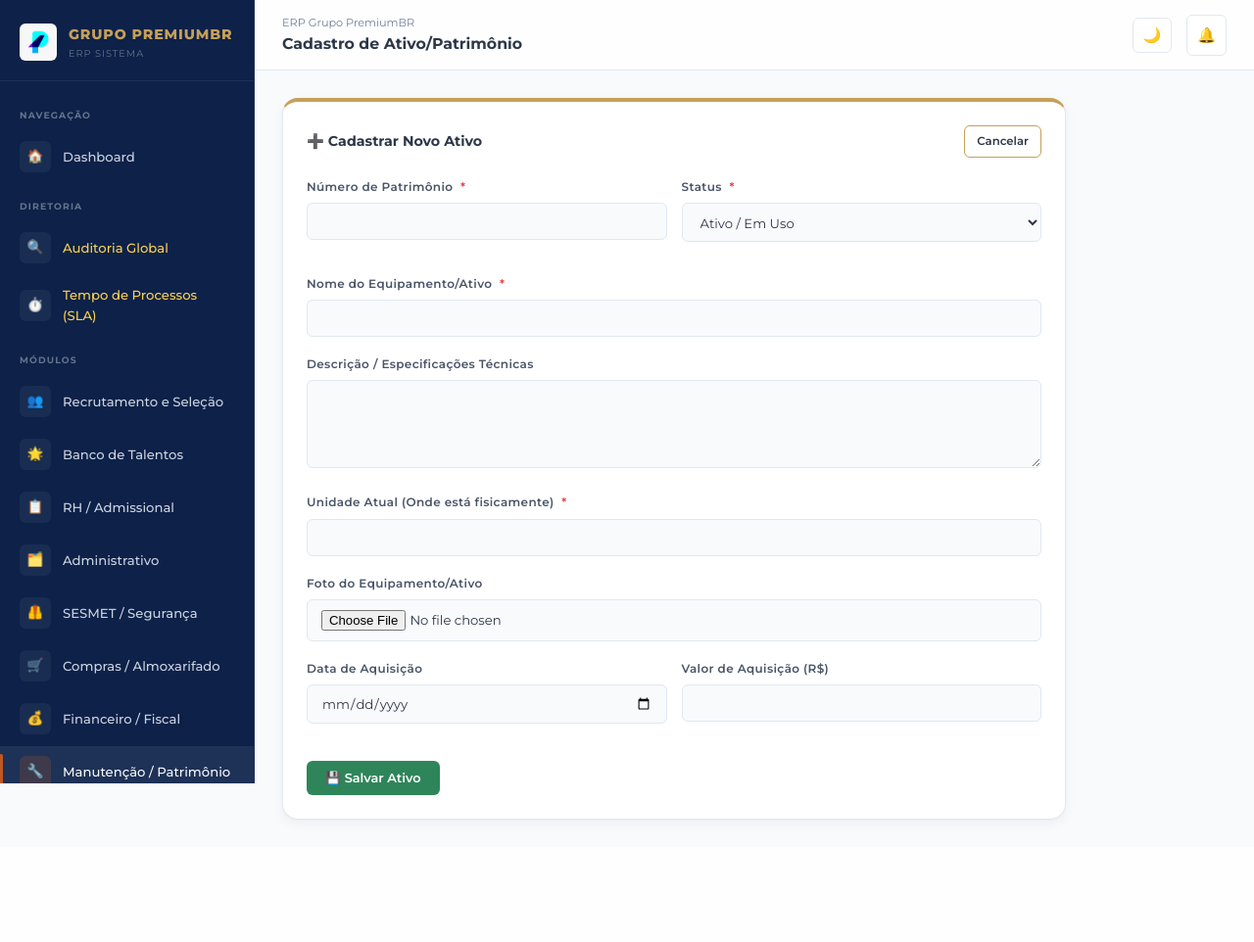
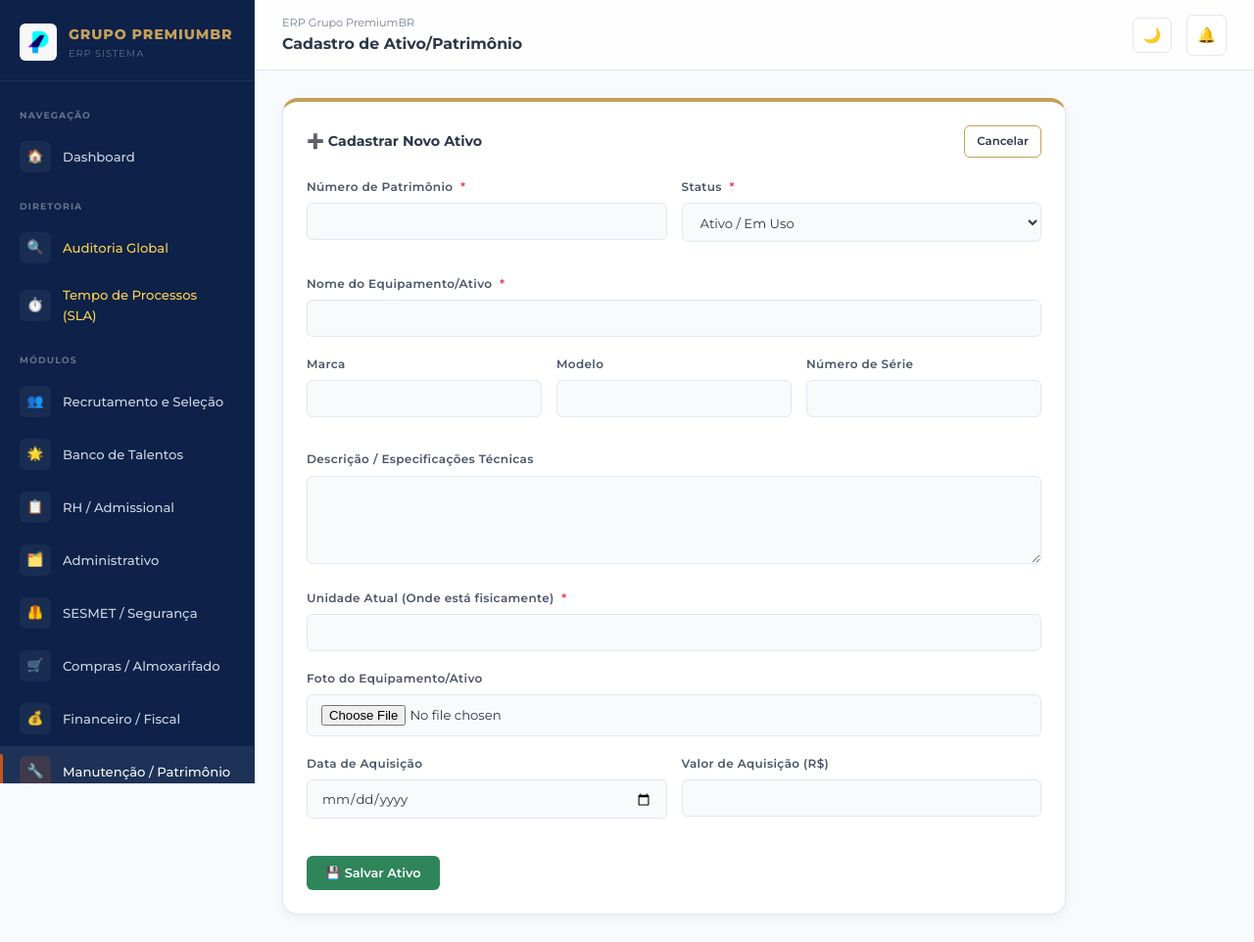
Before and after one commit to nicolasjussiani/grupopremium, a Django app: page /manutencao/ativos/novo/ in a window 1280 px wide. Shown: the whole page at 98% size. Before the commit the page ends 840 px from the top, so only its background shows below. Run offline with Django 5.2, Linux system fonts and the light colour scheme; a user stored in the database is signed in; data that the repository does not hold is empty.

Commit message:
feat: adicionar marca, modelo e serie no cadastro de ativo

```diff
--- a/manutencao/models.py
+++ b/manutencao/models.py
@@ -10,6 +10,9 @@ class Ativo(models.Model):
 
     numero_patrimonio = models.CharField(max_length=50, unique=True, verbose_name='Número de Patrimônio')
     nome = models.CharField(max_length=200, verbose_name='Nome do Equipamento/Ativo')
+    marca = models.CharField(max_length=100, blank=True, verbose_name='Marca')
+    modelo = models.CharField(max_length=100, blank=True, verbose_name='Modelo')
+    numero_serie = models.CharField(max_length=100, blank=True, verbose_name='Número de Série')
     descricao = models.TextField(blank=True, verbose_name='Descrição / Especificações')
     unidade_atual = models.CharField(max_length=100, verbose_name='Unidade Atual')
     status = models.CharField(max_length=20, choices=STATUS, default='ativo', verbose_name='Status')
--- a/manutencao/views.py
+++ b/manutencao/views.py
@@ -28,6 +28,9 @@ def novo_ativo(request):
         ativo = Ativo(
             numero_patrimonio=request.POST['numero_patrimonio'],
             nome=request.POST['nome'],
+            marca=request.POST.get('marca', ''),
+            modelo=request.POST.get('modelo', ''),
+            numero_serie=request.POST.get('numero_serie', ''),
             descricao=request.POST.get('descricao', ''),
             unidade_atual=request.POST['unidade_atual'],
             status=request.POST.get('status', 'ativo'),
@@ -52,6 +55,9 @@ def editar_ativo(request, pk):
     if request.method == 'POST':
         ativo.numero_patrimonio = request.POST['numero_patrimonio']
         ativo.nome = request.POST['nome']
+        ativo.marca = request.POST.get('marca', '')
+        ativo.modelo = request.POST.get('modelo', '')
+        ativo.numero_serie = request.POST.get('numero_serie', '')
         ativo.descricao = request.POST.get('descricao', '')
         ativo.unidade_atual = request.POST['unidade_atual']
         ativo.status = request.POST.get('status', 'ativo')
--- a/templates/manutencao/form_ativo.html
+++ b/templates/manutencao/form_ativo.html
@@ -30,6 +30,21 @@
     <div class="form-group">
       <label class="form-label">Nome do Equipamento/Ativo <span class="required">*</span></label>
       <input type="text" name="nome" class="form-control" value="{{ ativo.nome|default:'' }}" required>
+    </div>
+
+    <div style="display:grid; grid-template-columns:1fr 1fr 1fr; gap:15px; margin-bottom:15px;">
+      <div class="form-group">
+        <label class="form-label">Marca</label>
+        <input type="text" name="marca" class="form-control" value="{{ ativo.marca|default:'' }}">
+      </div>
+      <div class="form-group">
+        <label class="form-label">Modelo</label>
+        <input type="text" name="modelo" class="form-control" value="{{ ativo.modelo|default:'' }}">
+      </div>
+      <div class="form-group">
+        <label class="form-label">Número de Série</label>
+        <input type="text" name="numero_serie" class="form-control" value="{{ ativo.numero_serie|default:'' }}">
+      </div>
     </div>
 
     <div class="form-group">
```
Also changed, not shown: test_500.py (added, +24 -0 lines), manutencao/migrations/0004_ativo_marca_ativo_modelo_ativo_numero_serie.py (added).
